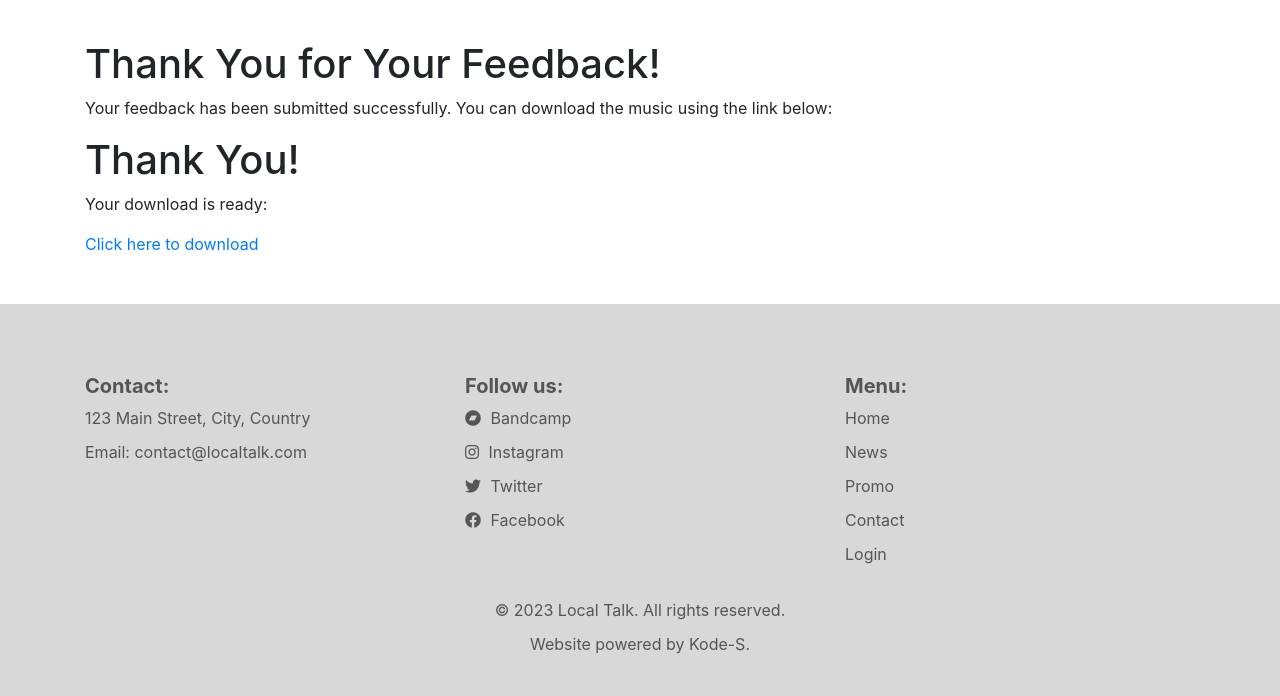
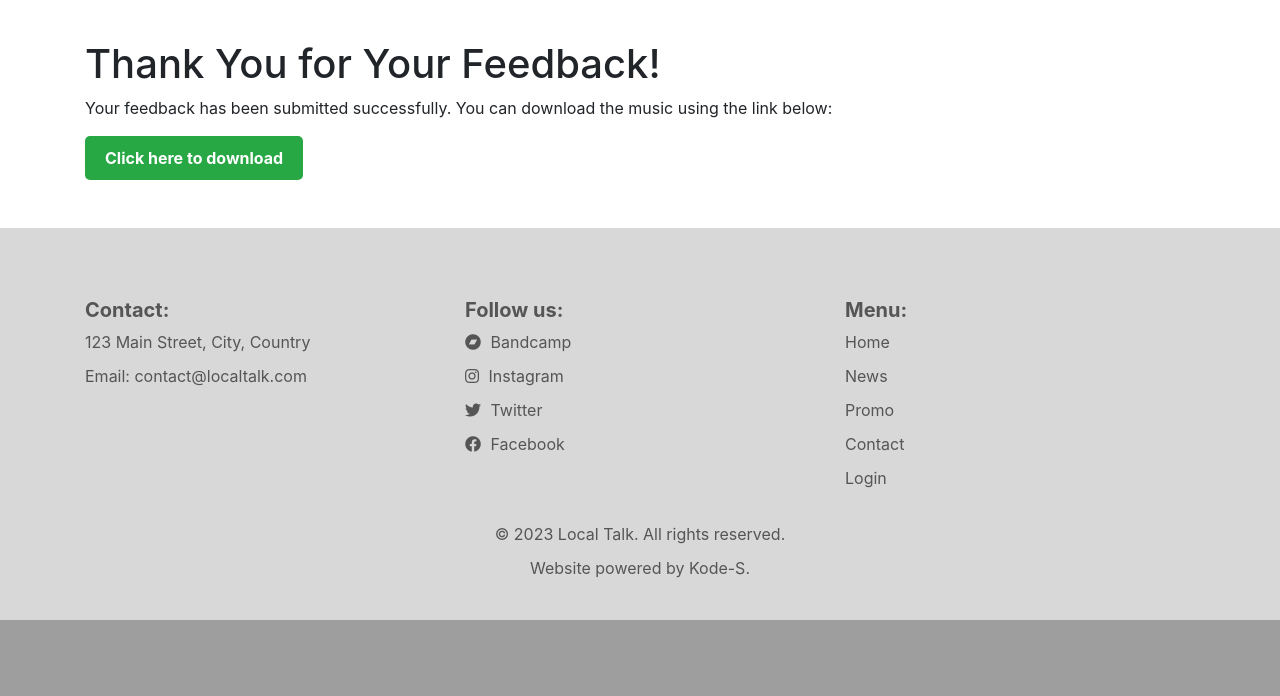
Before and after one commit to KristianDsmith/local-promo, a Django app: page /thank_you/1/ in a window 1280 px wide. Shown: the part 639-1335 px from the top of the page. After the commit the page ends 1259 px from the top, so only its background shows below. Run offline with Django 3.2, Linux system fonts and the light colour scheme; tables that the repository leaves empty hold one stand-in row (values such as "Sample post"); some libraries are stand-ins or nearby versions.

Commit message:
Add styling to thank you html page

```diff
--- a/static/css/style.css
+++ b/static/css/style.css
@@ -594,7 +594,7 @@ audio {
 .btn-submit-feedback {
     padding: 10px 20px;
     border: none;
-    background-color: #333;
+    background-color: #28a745;
     color: white;
     border-radius: 3px;
     cursor: pointer;
@@ -602,5 +602,20 @@ audio {
 }
 
 .btn-submit-feedback:hover {
-    background-color: #222;
+    background-color: #28a745;
 }
+
+.download-link {
+    display: inline-block;
+    padding: 10px 20px;
+    background-color: #28a745;
+    color: #ffffff;
+    text-decoration: none;
+    border-radius: 5px;
+    font-weight: bold;
+}
+
+.download-link:hover {
+    background-color: #28a745;
+    color: #fff;
+}
--- a/templates/thank_you.html
+++ b/templates/thank_you.html
@@ -1,26 +1,7 @@
 {% extends 'base.html' %}
 
 {% block content %}
-<!DOCTYPE html>
-<html lang="en">
-
-<head>
-    <meta charset="UTF-8">
-    <meta name="viewport" content="width=device-width, initial-scale=1.0">
-    <title>Thank You for Your Feedback</title>
-</head>
-
-<body>
-    <h1>Thank You for Your Feedback!</h1>
-    <p>Your feedback has been submitted successfully. You can download the music using the link below:</p>
-    <h1>Thank You!</h1>
-    <p>Your download is ready:</p>
-    <a href="{% url 'download_music' track_id=track.id %}">Click here to download</a>
-
-
-
-
-</body>
-
-</html>
+<h1>Thank You for Your Feedback!</h1>
+<p>Your feedback has been submitted successfully. You can download the music using the link below:</p>
+<a href="{% url 'download_music' track_id=track.id %}" class="download-link">Click here to download</a>
 {% endblock %}
```
